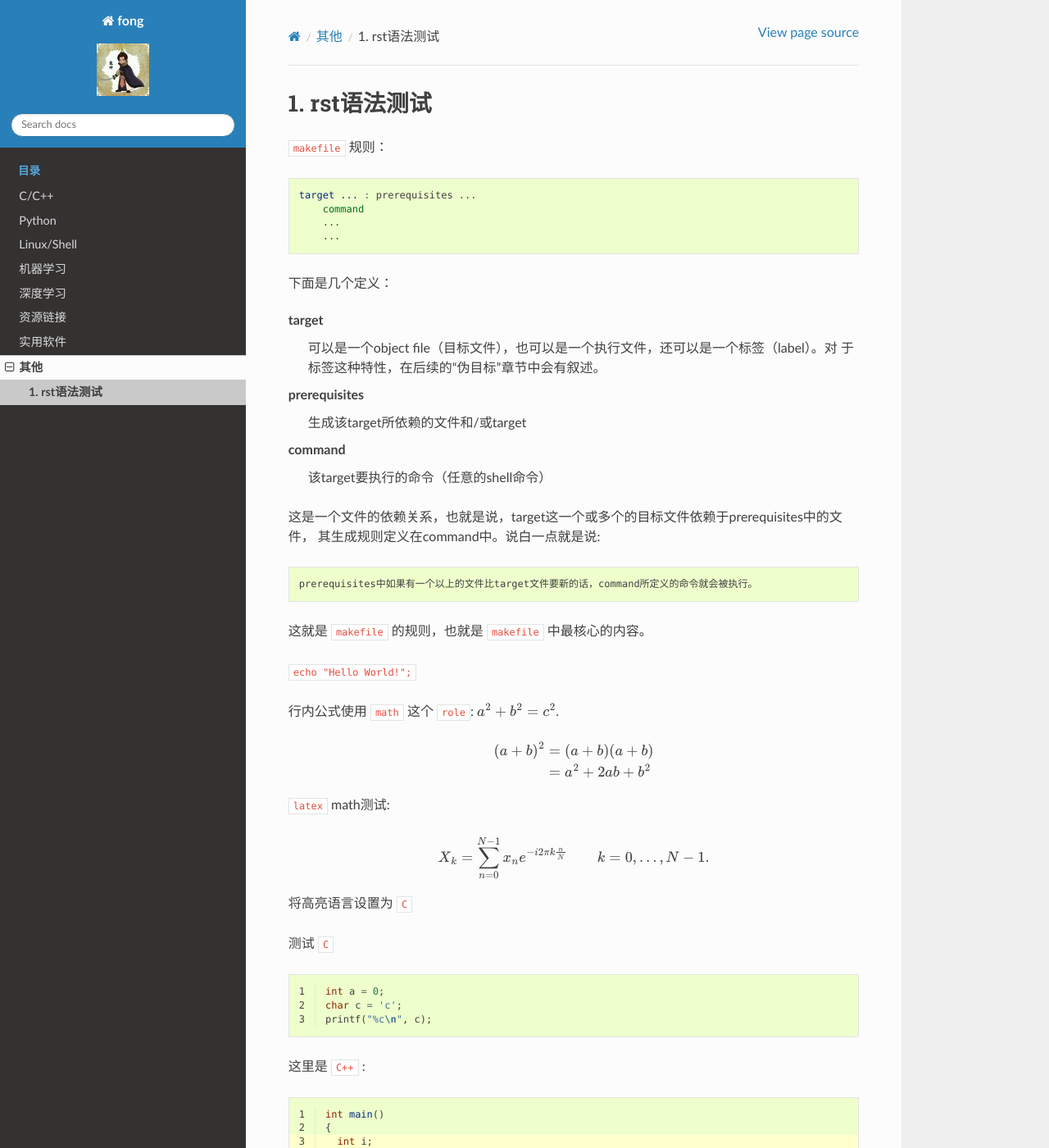
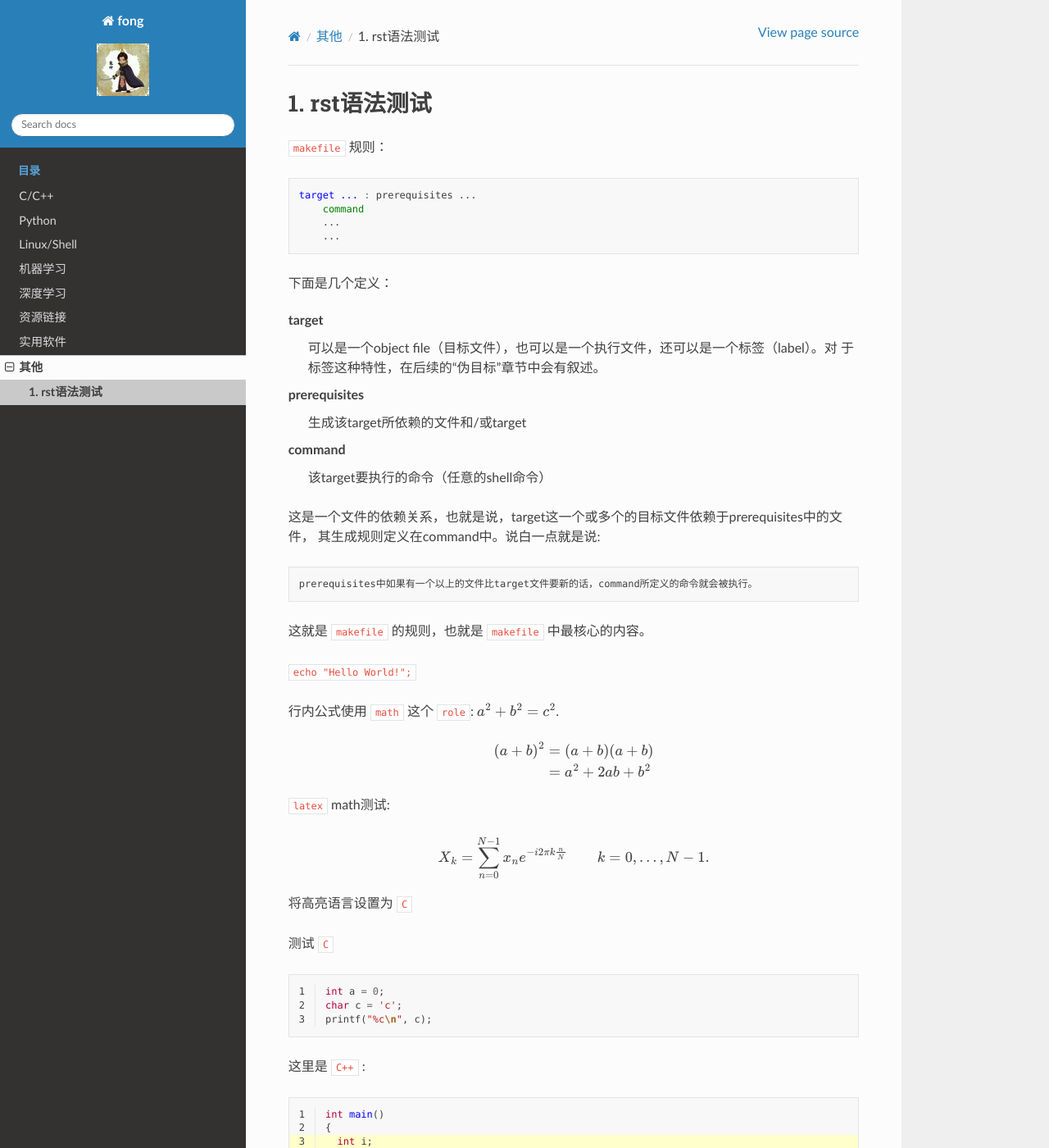
Before and after one commit to fongyk/wiki, a Sphinx documentation site: the page built from source/else/01_test_code.rst, in a window 1280 px wide and 1400 px high. Shown: the whole window at 82% size. Built offline with Sphinx 7.4.7 and the Read the Docs theme 2.0.0, drawn with Linux system fonts in a browser that asks for light colours.

Commit message:
update conf

```diff
--- a/source/conf.py
+++ b/source/conf.py
@@ -73,8 +73,8 @@ language = None
 exclude_patterns = []
 
 # The name of the Pygments (syntax highlighting) style to use.
-pygments_style = 'sphinx'
-# pygments_style = 'default'
+# pygments_style = 'sphinx'
+pygments_style = 'default'
 
 # -- Options for HTML output -------------------------------------------------
 
```
Also changed, not shown: 8 other files.
